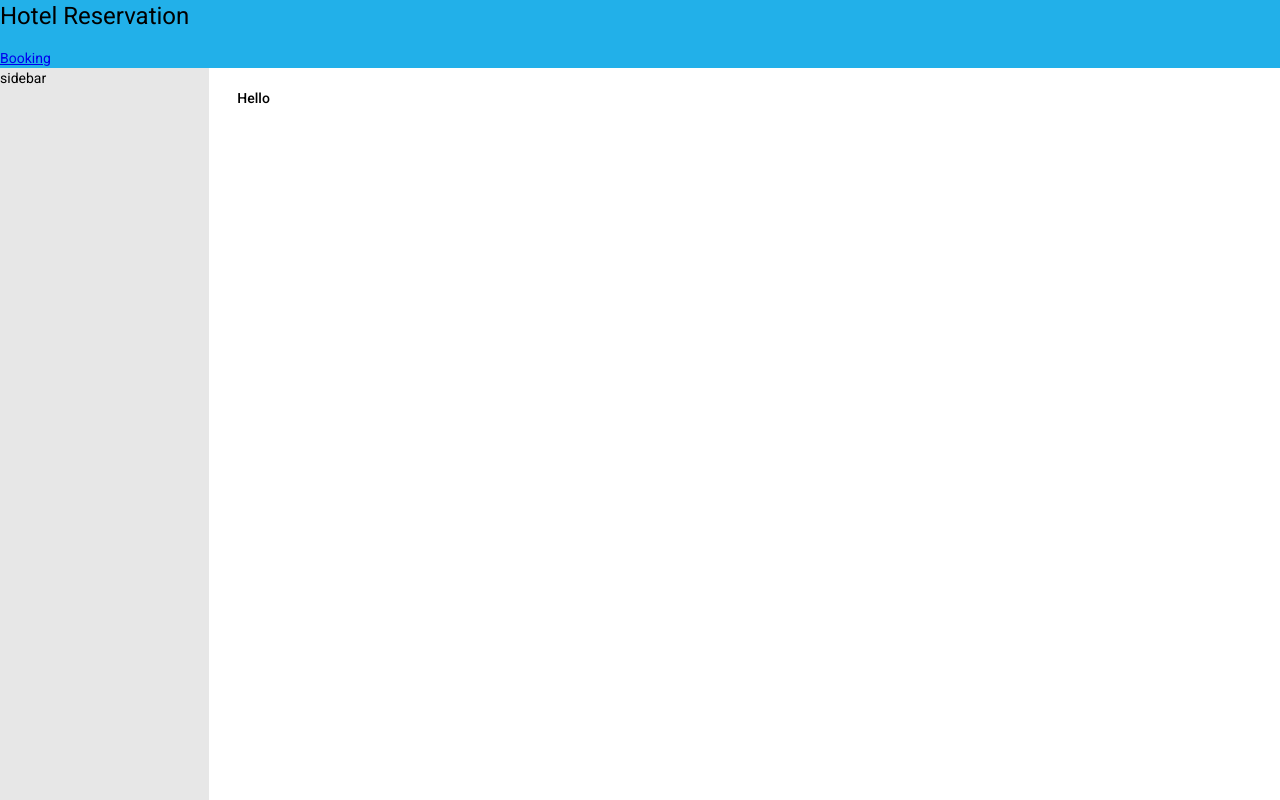
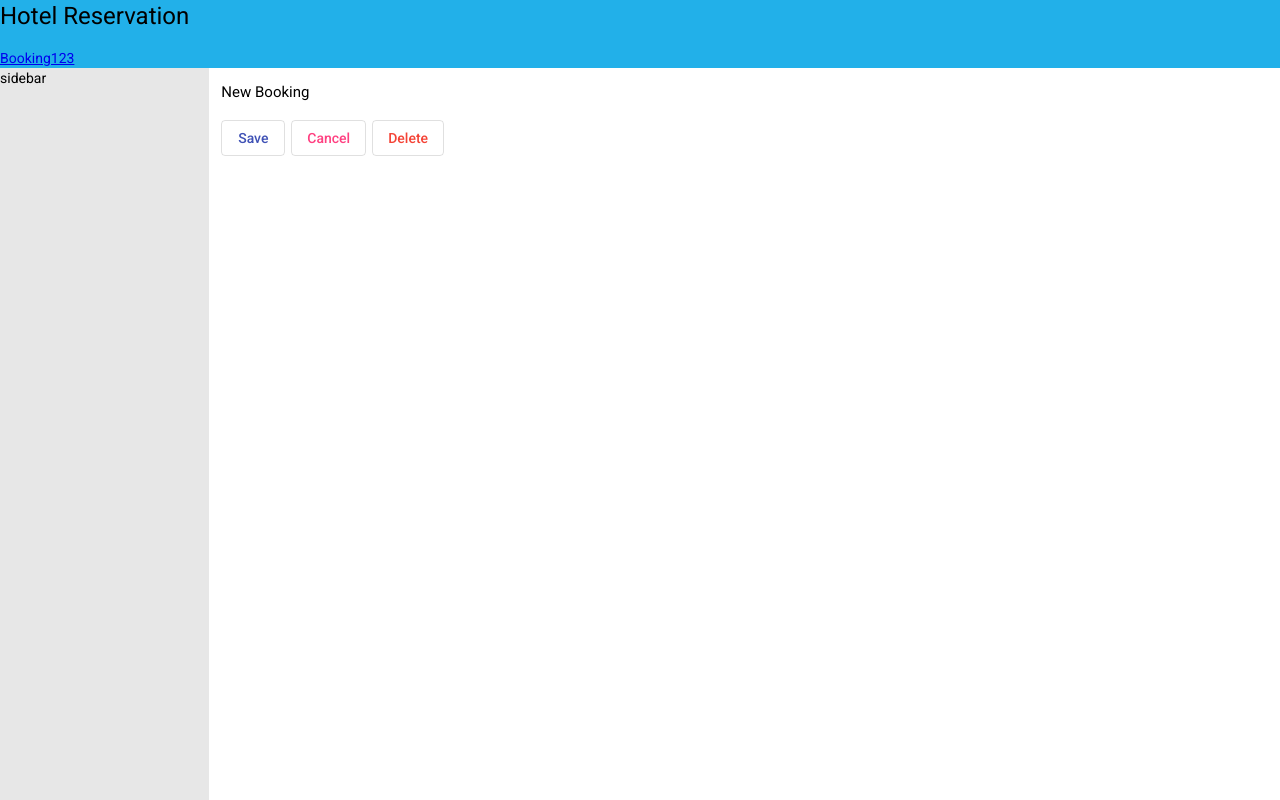
Before and after one commit to hema35/material-app, an Angular app: page /booking in a window 1280 px wide. Built offline with nearby package versions, Linux system fonts and the light colour scheme.

Commit message:
Buttontypes

```diff
--- a/src/app/app.component.html
+++ b/src/app/app.component.html
@@ -1,7 +1,7 @@
 <div class="root">
   <nav class="nav">
     <h1>Hotel Reservation</h1>
-    <a [routerLink] = "['/booking']">Booking</a>
+    <a [routerLink] = "['/booking']">Booking123</a>
   </nav>
   <div class="container" >
     <div class="sidebar">sidebar</div>
--- a/src/app/components/booking/booking.component.html
+++ b/src/app/components/booking/booking.component.html
@@ -1 +1,56 @@
-<button mat-button>Hello</button>
+<h4>New Booking</h4>
+<!-- Basic -->
+<!-- <div class="mb">
+  <button mat-button>Save</button>
+  <button mat-button>Cancel</button>
+  <button mat-button>Delete</button>
+</div> -->
+
+<!-- Color Variants -->
+<!-- <div class="mb">
+  <button mat-button color= "primary" class="mr">Save</button>
+  <button mat-button color = "accent" class="mr">Cancel</button>
+  <button mat-button color = "warn" class="mr">Delete</button>
+</div> -->
+
+<!-- Flat -->
+<!-- <div class="mb">
+  <button mat-flat-button color= "primary" class="mr">Save</button>
+  <button mat-flat-button color = "accent" class="mr">Cancel</button>
+  <button mat-flat-button color = "warn" class="mr">Delete</button>
+</div> -->
+
+<!-- Raised -->
+<!-- <div class="mb">
+  <button mat-raised-button color= "primary" class="mr">Save</button>
+  <button mat-raised-button color = "accent" class="mr">Cancel</button>
+  <button mat-raised-button color = "warn" class="mr">Delete</button>
+</div> -->
+
+<!-- Stroked -->
+<div class="mb">
+  <button mat-stroked-button color= "primary" class="mr" disableRipple>Save</button>
+  <button mat-stroked-button color = "accent" class="mr" disableRipple>Cancel</button>
+  <button mat-stroked-button color = "warn" class="mr" disableRipple>Delete</button>
+</div>
+
+<!-- disableRipple -->
+<!-- <div class="mb">
+  <button mat-icon-button color= "primary" class="mr" ><mat-icon>save</mat-icon></button>
+  <button mat-icon-button color = "accent" class="mr" ><mat-icon>cancel</mat-icon></button>
+  <button mat-icon-button color = "warn" class="mr" ><mat-icon>delete</mat-icon></button>
+</div> -->
+
+<!-- Fab -->
+<!-- <div class="mb">
+  <button mat-fab color= "primary" class="mr" ><mat-icon>save</mat-icon></button>
+  <button mat-fab color = "accent" class="mr" ><mat-icon>cancel</mat-icon></button>
+  <button mat-fab color = "warn" class="mr" ><mat-icon>delete</mat-icon></button>
+</div> -->
+
+<!-- MiniFab -->
+<!-- <div class="mb">
+  <button mat-mini-fab color= "primary" class="mr" ><mat-icon>save</mat-icon></button>
+  <button mat-mini-fab color = "accent" class="mr" ><mat-icon>cancel</mat-icon></button>
+  <button mat-mini-fab color = "warn" class="mr" ><mat-icon>delete</mat-icon></button>
+</div> -->
--- a/src/app/material/material.module.ts
+++ b/src/app/material/material.module.ts
@@ -1,7 +1,9 @@
 import { NgModule } from '@angular/core';
 import { MatButtonModule } from "@angular/material/button";
+import { MatIconModule } from "@angular/material/icon";
 
- const MaterialComponents = [MatButtonModule];
+ const MaterialComponents = [MatButtonModule,
+MatIconModule];
 
 @NgModule({
   imports: [ MaterialComponents ],
```
